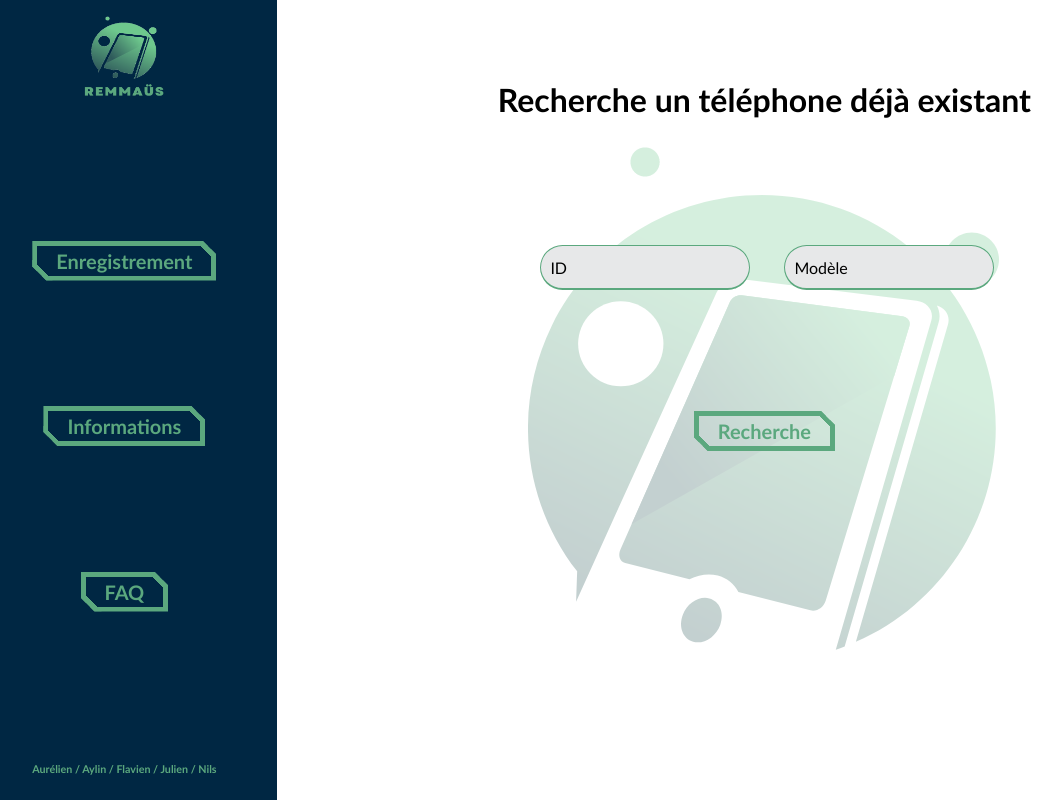
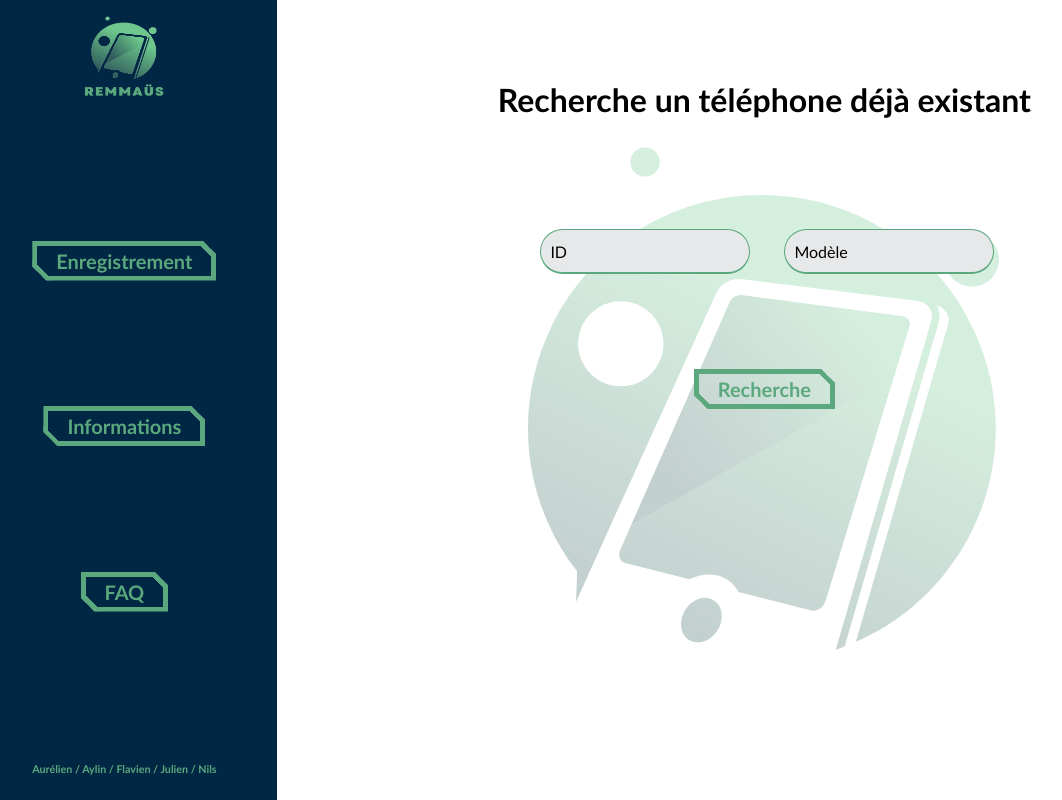
Before and after one commit to WildCodeSchool/2023-02-JS-Reims-hackathon-2-remmaus, a React (Vite) app in the folder frontend/: page /info in a window 1280 px wide. Shown: the whole page, without its empty margins (28-1090 px from the left). Built offline with nearby package versions, Linux system fonts and the light colour scheme.

Commit message:
some changes

```diff
--- a/frontend/src/App.css
+++ b/frontend/src/App.css
@@ -67,7 +67,6 @@ body {
 }
 .main-menu form .form-row {
   display: flex;
-  margin: 16px 0;
 }
 form .form-row .input-data {
   width: 100%;
@@ -76,7 +75,7 @@ form .form-row .input-data {
   position: relative;
 }
 form .form-row {
-  height: 70px;
+  height: 60px;
 }
 .input-data input {
   display: block;
@@ -291,3 +290,11 @@ select {
   left: 3em;
   top: 2.5em;
 }
+
+/* Responsive */
+
+@media screen and (max-width: 600px) {
+  .left-menu {
+    display: none;
+  }
+}
--- a/frontend/src/components/LeftMenu.jsx
+++ b/frontend/src/components/LeftMenu.jsx
@@ -1,7 +1,9 @@
+/* eslint-disable react/self-closing-comp */
 import { Link } from "react-router-dom";
 
 function LeftMenu() {
   return (
+    <>
       <div className="left-menu">
         <Link to="/">
           <img className="logo" src="../src/images/logoremmaus.png" alt="" />
@@ -25,6 +27,8 @@ function LeftMenu() {
           Aurélien / Aylin / Flavien / Julien / Nils{" "}
         </h6>
       </div>
+      <div className="arrow"></div>
+    </>
   );
 }
 
```
Lines whose indentation alone changed are shown as unchanged.
